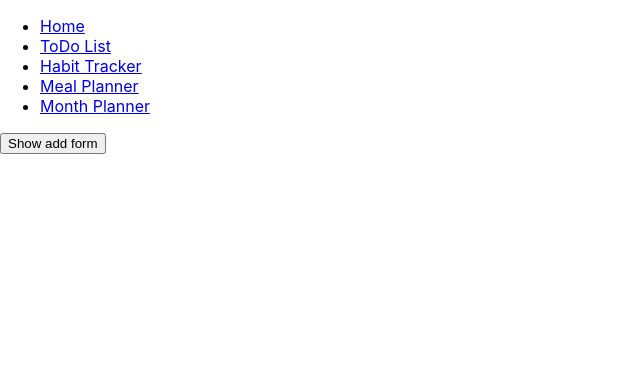
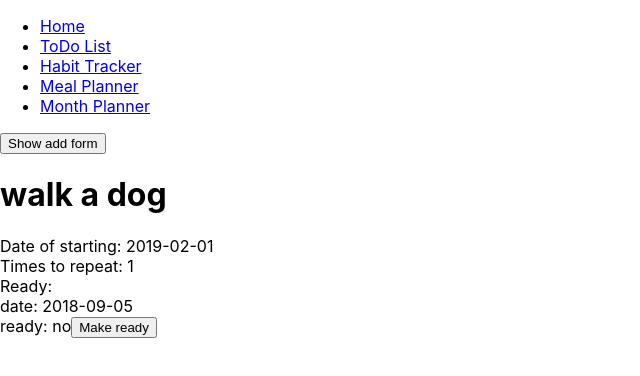
Before and after one commit to sNessie/bullet-journal, a React (Create React App) app: page /habit-tracker in a window 1280 px wide. Shown: the top 376 px of the page, without its empty margins (0-640 px from the left). Built offline with nearby package versions, Linux system fonts and the light colour scheme.

Commit message:
fn makeReady find habit in which btn makeReady  was clicked

```diff
--- a/src/components/HabitTracker/HabitTracker.js
+++ b/src/components/HabitTracker/HabitTracker.js
@@ -7,7 +7,19 @@ import ListHabits from './ListHabits';
 class HabitTracker extends Component {
   state = {
     showAddForm: false,
-    habits: []
+    habits: [
+      {
+        name: 'walk a dog',
+        id: '0',
+        date: '2019-02-01',
+        times: 1,
+        timesRepeat: [{
+          "id": 101,
+          "date":"2018-09-05",
+          "ready": false
+        }]
+      }
+    ]
   }
 
   showForm = () => {
@@ -27,9 +39,10 @@ class HabitTracker extends Component {
   });
   };
 
-  makeReady = (id) => {
+  makeReady = (i) => {
+    const habitReady = this.state.habits.find(h =>h.timesRepeat.find(t => t.id === i));
     return(
-      console.log(`ready for id: ${id}`)
+      console.log(`ready for id: ${habitReady.name}`)
     )
   };
 
```
